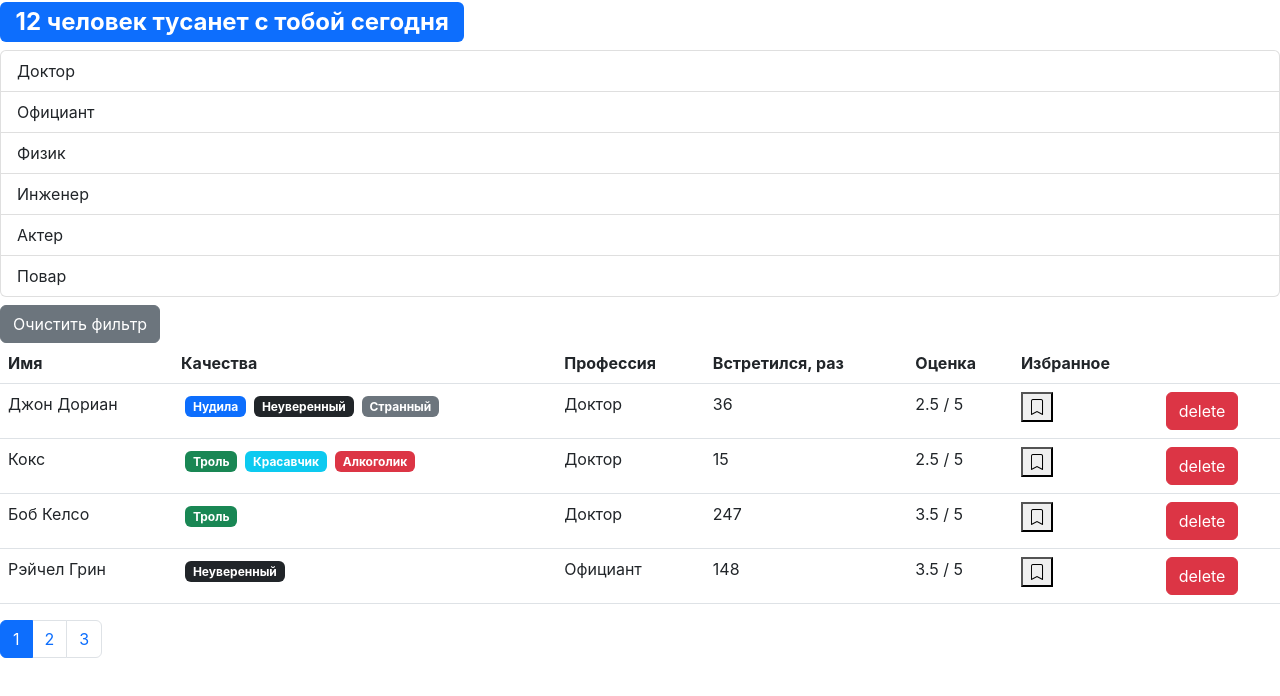
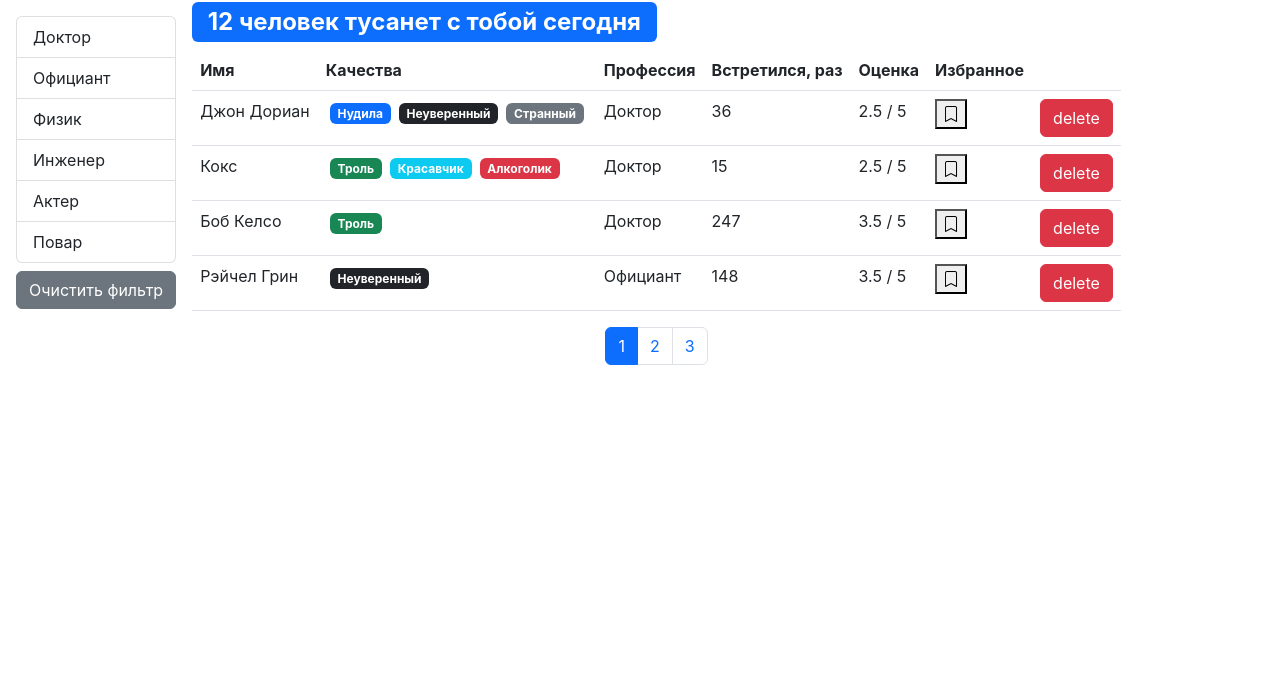
Before and after one commit to IvanPazhgin/fast_company, a React (Create React App) app: page / in a window 1280 px wide. Shown: the top 696 px of the page. Built offline with nearby package versions, Linux system fonts and the light colour scheme; the HTML template or start-up script is replaced by a standard one.

Commit message:
10. Рефакторинг

```diff
--- a/src/App.js
+++ b/src/App.js
@@ -1,7 +1,6 @@
 import React, { useState } from "react";
 import Users from "./app/components/users";
 import api from "./app/api";
-import SearchStatus from "./app/components/searchStatus";
 
 const App = () => {
     const [users, setUsers] = useState(api.users.fetchAll());
@@ -20,7 +19,6 @@
 
     return (
         <>
-            <SearchStatus lengthOfPeople={users.length} />
             <Users
                 users={users}
                 onDelete={handleDelete}
--- a/src/app/components/users.jsx
+++ b/src/app/components/users.jsx
@@ -5,9 +5,9 @@
 import PropTypes from "prop-types";
 import api from "../api/";
 import GroupList from "./groupList";
+import SearchStatus from "./searchStatus";
 
 const Users = ({ users, ...rest }) => {
-    const count = users.length;
     const pageSize = 4; // кол-во элементов на странице
     const [currentPage, setCurrentPage] = useState(1);
     // const [professions] = useState(api.professions.fetchAll()); // плохо когда есть Promise
@@ -28,10 +28,9 @@
         // };
     }, []);
 
-    // useEffect(() => {
-    //     setCurrentPage(1); // меняем на текущую 1ю при фильтрации, чтобы исключить баг
-    //     console.log(professions);
-    // }, [professions]);
+    useEffect(() => {
+        setCurrentPage(1); // меняем на текущую 1ю при фильтрации, чтобы исключить баг
+    }, [selectedProf]);
 
     const handleProfessionSelect = item => {
         setSelectedProf(item);
@@ -40,9 +39,11 @@
     const handlePageChange = (pageIndex) => {
         setCurrentPage(pageIndex);
     };
+
     const filteredUsers = selectedProf
         ? users.filter((user) => user.profession === selectedProf)
         : users;
+    const count = filteredUsers.length;
     const userCrop = paginate(filteredUsers, currentPage, pageSize);
 
     // сброс фильтрации при работе с массивами
@@ -51,11 +52,13 @@
         // можно добавить сброс страницы
     };
 
+    // https://getbootstrap.com/docs/5.3/utilities/flex/
+    // https://css-tricks.com/snippets/css/a-guide-to-flexbox/ - руководство
     return (
-        <>
+        <div className="d-flex">
             {/* условный рендеринг из-за GroupList.propTypes */}
             {professions && (
-                <>
+                <div className="d-flex flex-column flex-shrink-0 p-3">
                     <GroupList
                         items={professions}
                         onItemSelect={handleProfessionSelect}
@@ -69,8 +72,11 @@
                     >
                     Очистить фильтр
                     </button>
-                </>
+                </div>
             )}
+
+            <div className="d-flex flex-column">
+                <SearchStatus lengthOfPeople={count} />
                 {count > 0 && (
                     <table className="table">
                         <thead>
@@ -91,13 +97,16 @@
                         </tbody>
                     </table>
                 )}
+                <div className="d-flex justify-content-center">
                     <Pagination
                         itemsCount={count}
                         pageSize={pageSize}
                         currentPage={currentPage}
                         onPageChange={handlePageChange}
                     />
-        </>
+                </div>
+            </div>
+        </div>
     );
 };
 
```
Lines whose indentation alone changed are shown as unchanged.
